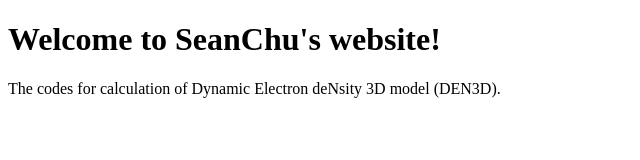
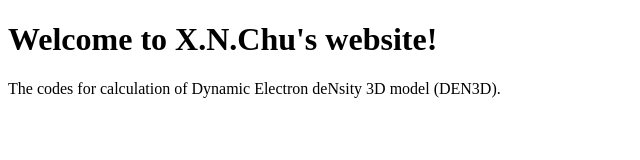
Before and after one commit to xnchu/xnchu2.github.io, a plain HTML site: page index.html in a window 1280 px wide. Shown: the full height of the page, 0-640 px from the left. Drawn offline with Linux system fonts and the light colour scheme.

Commit message:
Update index.html

```diff
--- a/index.html
+++ b/index.html
@@ -1,7 +1,7 @@
 <!DOCTYPE html>
 <html>
 <body>
-<h1>Welcome to SeanChu's website!</h1>
+<h1>Welcome to X.N.Chu's website!</h1>
 <p>The codes for calculation of Dynamic Electron deNsity 3D model (DEN3D).</p>
 </body>
 </html>
```
